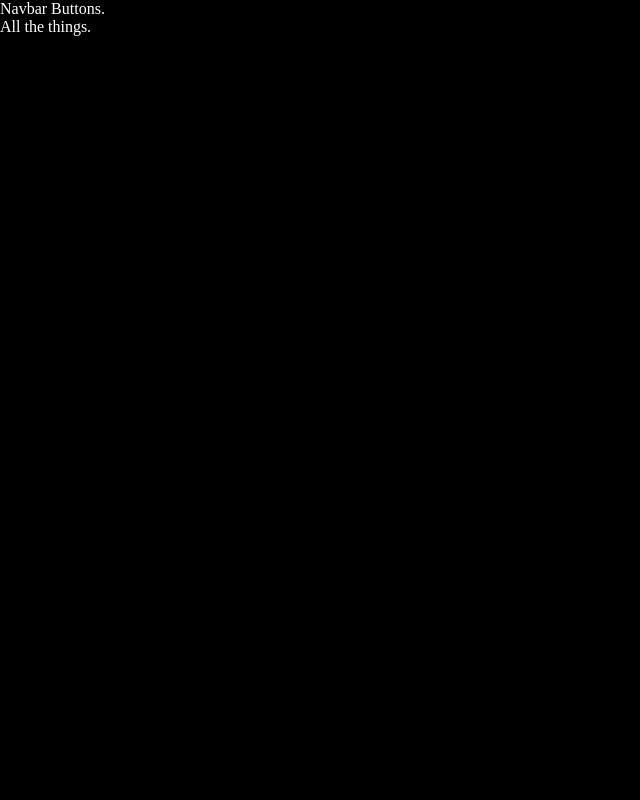
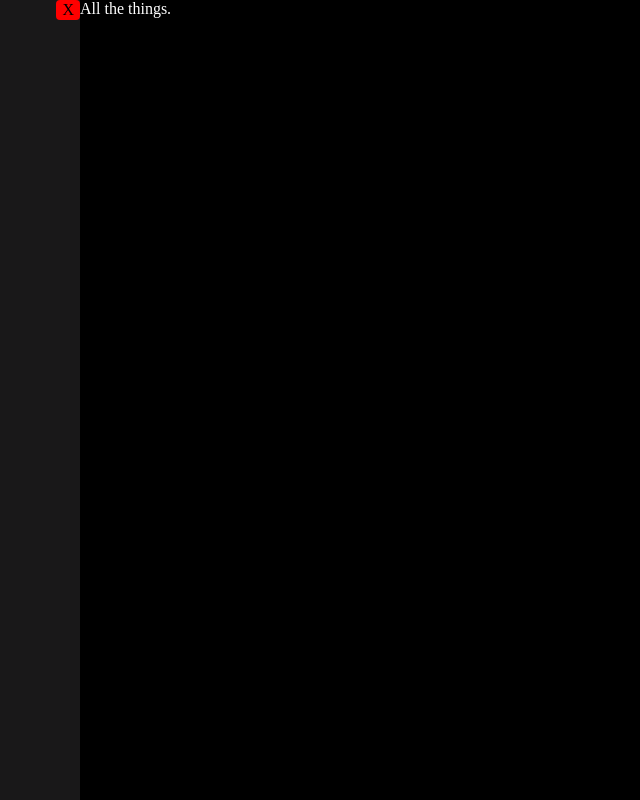
Before and after one commit to GolamHossain9355/notflix, a React (Create React App) app in the folder frontend/: page / in a window 1280 px wide. Shown: the whole page, without its empty margins (0-640 px from the left). Built offline with nearby package versions, Linux system fonts and the light colour scheme.

Commit message:
Created Navbar functionality

```diff
--- a/frontend/src/App.js
+++ b/frontend/src/App.js
@@ -1,11 +1,18 @@
-import React from 'react';
+import React, { useState } from 'react';
 import Layout from "./layout/Layout";
 import Error404 from './errors/Error404';
+import Navbar from "./layout/navbar/Navbar";
 import { BrowserRouter as Router, Route, Routes } from "react-router-dom";
 
 function App() {
+  const [inactive, setInactive] = useState(true);
+
   return (
-  <div>
+  <div className="App">
+
+    <Navbar inactive={inactive} setInactive={setInactive}/>
+
+    <div className={`mainscreen ${inactive ? "inactive" : ""}`}>
       <Router>
         <Routes>
 
@@ -16,6 +23,7 @@ function App() {
         </Routes>
       </Router>
     </div>
+  </div>
   );
 };
 
--- a/frontend/src/layout/Layout.css
+++ b/frontend/src/layout/Layout.css
@@ -7,3 +7,57 @@ body {
   background-color: var(--bg-color);
   color: var(--primary-font);
 }
+
+.mainscreen {
+  overflow: auto;
+  margin-left: 300px;
+  transition: margin-left .1s ease-in-out;
+}
+.mainscreen.inactive {
+  margin-left: 80px;
+}
+
+.block {
+  min-height: 100vh;
+}
+
+.nav__static-window {
+  position: fixed;
+  background: #191819;
+  color: black;
+  width: 300px;
+  height: 100%;
+  z-index: 9998;
+  transition: width .1s ease-in-out;
+  overflow-y: hidden;
+}
+.nav__static-window.inactive {
+  width: 80px;
+}
+.nav___collapse-button{
+  cursor: pointer;
+  position: absolute;
+  top: 0;
+  right: 0;
+  border: 0;
+  border-radius: 4px;
+  background-color: red;
+}
+.nav__genre-buttons {
+  display: flex;
+  flex-direction: column;
+}
+.nav__button {
+  border-left: solid 4px transparent;
+  text-decoration: none;
+  background-color: transparent;
+  width: 100%;
+  color: #9c9a9c;
+  padding: 3% 2%;
+  text-align: start;
+}
+.nav__button:hover, .nav__button:active {
+  border-left: solid 4px red;
+  font-weight: bold;
+  color: #FFF;
+}
--- a/frontend/src/layout/Layout.js
+++ b/frontend/src/layout/Layout.js
@@ -1,12 +1,10 @@
 import React from "react";
 import "./Layout.css";
-import Navbar from "./navbar/Navbar";
 
 export default function Layout(){
 
   return (
-    <div>
-      <Navbar/>
+    <div className="block">
       All the things.
     </div>
   );
--- a/frontend/src/layout/navbar/Navbar.js
+++ b/frontend/src/layout/navbar/Navbar.js
@@ -1,10 +1,23 @@
 import React from "react";
+import navdata from "./navdata";
 
-export default function Navbar(){
+export default function Navbar({ inactive, setInactive }){
 
   return (
     <div>
-      Navbar Buttons.
+      <div className={`nav__static-window ${inactive ? "inactive" : ""}`}>
+        <div>
+          <button className="nav___collapse-button" onClick={()=>setInactive(!inactive)}>X</button>
+        </div>
+        <div className="nav__genre-buttons" style={inactive ? {display: "none"} : {}}>
+          {navdata.map((button)=>{
+            return (
+                <a key={button.id} href={button.url} className="nav__button">{button.name}</a>
+            )
+          })}
+
+        </div>
+      </div>
     </div>
   );
 };
--- /dev/null
+++ b/frontend/src/layout/navbar/navdata.js
@@ -0,0 +1,19 @@
+const navdata = [
+  {
+    id: 1,
+    name: "Action & Adventure",
+    url: "",
+  },
+  {
+    id: 2,
+    name: "Drama",
+    url: "",
+  },
+  {
+    id: 3,
+    name: "Comedy",
+    url: "",
+  },
+]
+
+export default navdata;
```
Lines whose indentation alone changed are shown as unchanged.
